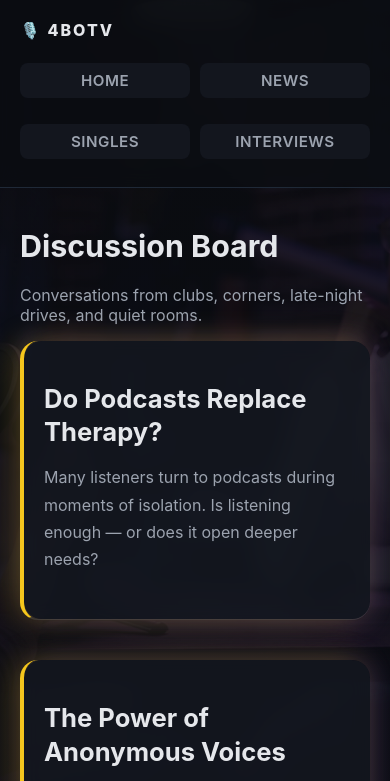
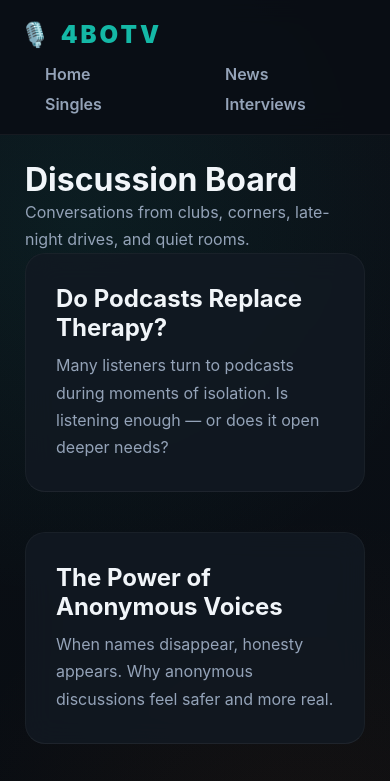
Before and after one commit to chiagozie207-eng/chiagozie207-eng, a plain HTML site: page discussion.html in a window 390 px wide. Shown: the top 781 px of the page. Drawn offline with Linux system fonts and the light colour scheme.

Commit message:
Update style.css

```diff
--- a/style.css
+++ b/style.css
@@ -1,203 +1,177 @@
+/* =========================
+   4BOTV - Midnight Blue Theme
+========================= */
+
 :root {
-  --bg: #0b0d12;
-  --card: #151821;
-  --text: #e5e7eb;
-  --muted: #9ca3af;
-  --accent: #8b5cf6;
-  --gold: #facc15;
+  --bg-dark: #0c1118;
+  --bg-darker: #070b10;
+  --card-bg: rgba(18, 25, 35, 0.85);
+  --text-main: #f1f5f9;
+  --text-muted: #94a3b8;
+  --accent: #14b8a6;        /* teal */
+  --highlight: #b45309;     /* copper */
 }
 
+/* Reset */
 * {
   box-sizing: border-box;
+  margin: 0;
+  padding: 0;
   font-family: "Inter", system-ui, sans-serif;
 }
 
 body {
-  margin: 0;
-  background: var(--bg);
-  color: var(--text);
+  background:
+    radial-gradient(circle at 20% 20%, rgba(20,184,166,0.08), transparent 40%),
+    radial-gradient(circle at 80% 80%, rgba(180,83,9,0.08), transparent 40%),
+    linear-gradient(to bottom, var(--bg-dark), var(--bg-darker));
+  color: var(--text-main);
+  min-height: 100vh;
 }
 
-/* Navbar */
+/* =========================
+   NAVBAR
+========================= */
+
 .navbar {
   display: flex;
   justify-content: space-between;
-  padding: 20px 40px;
-  border-bottom: 1px solid #1f2937;
+  align-items: center;
+  padding: 20px 50px;
+  background: rgba(10, 14, 20, 0.85);
+  backdrop-filter: blur(12px);
+  border-bottom: 1px solid rgba(255,255,255,0.05);
 }
 
 .logo {
-  font-weight: 800;
-  letter-spacing: 2px;
-}
-
-nav a {
-  margin-left: 20px;
-  text-decoration: none;
-  color: var(--muted);
-}
-
-nav a:hover {
+  font-size: 1.5rem;
+  font-weight: 900;
+  letter-spacing: 3px;
   color: var(--accent);
 }
 
-/* Layout */
+.navbar nav a {
+  margin-left: 25px;
+  text-decoration: none;
+  color: var(--text-muted);
+  font-weight: 600;
+  transition: 0.3s ease;
+}
+
+.navbar nav a:hover {
+  color: var(--accent);
+}
+
+/* =========================
+   LAYOUT
+========================= */
+
 .container {
   display: grid;
   grid-template-columns: 2fr 1fr;
   gap: 40px;
-  padding: 40px;
+  padding: 50px;
 }
 
-.main h1 {
-  margin-bottom: 25px;
+.page {
+  padding: 60px;
+  max-width: 900px;
+  margin: auto;
 }
 
-.card {
-  background: var(--card);
+/* =========================
+   CARDS
+========================= */
+
+.card,
+.side-card {
+  background: var(--card-bg);
   padding: 30px;
-  border-radius: 18px;
-  margin-bottom: 20px;
+  border-radius: 20px;
+  margin-bottom: 25px;
+  backdrop-filter: blur(14px);
+  border: 1px solid rgba(255,255,255,0.04);
+  transition: 0.3s ease;
 }
 
-.card a {
-  color: var(--accent);
-  text-decoration: none;
+.card:hover,
+.side-card:hover {
+  transform: translateY(-6px);
+  border-color: rgba(20,184,166,0.4);
 }
+
+.card h2,
+.card h3 {
+  margin-bottom: 12px;
+}
+
+.card p,
+.page p {
+  color: var(--text-muted);
+  line-height: 1.7;
+}
+
+/* Highlight variations */
 
 .highlight {
   border-left: 4px solid var(--accent);
 }
 
 .secondary {
-  border-left: 4px solid var(--gold);
+  border-left: 4px solid var(--highlight);
 }
 
-.sidebar .side-card {
-  background: var(--card);
-  padding: 25px;
-  border-radius: 18px;
-  margin-bottom: 20px;
-}
-
-.side-card.gold {
-  border-left: 4px solid var(--gold);
-}
+/* Buttons */
 
 .button {
   display: inline-block;
   margin-top: 15px;
-  padding: 10px 16px;
+  padding: 10px 18px;
   background: var(--accent);
   color: white;
-  border-radius: 10px;
+  border-radius: 12px;
   text-decoration: none;
+  font-weight: 600;
+  transition: 0.3s ease;
 }
 
-.page {
-  padding: 40px;
-  max-width: 800px;
+.button:hover {
+  background: #0f766e;
 }
 
-.muted {
-  color: var(--muted);
-}
+/* Inputs */
 
 .input {
   width: 100%;
   padding: 14px;
-  margin-top: 20px;
-  border-radius: 12px;
+  border-radius: 14px;
   border: none;
-  background: #1f2937;
+  margin-top: 15px;
+  background: rgba(255,255,255,0.05);
   color: white;
 }
-/* Home Page Background Image */
-body {
-  margin: 0;
-  background:
-    linear-gradient(
-      rgba(11, 13, 18, 0.88),
-      rgba(11, 13, 18, 0.96)
-    ),
-    url("bg-home.jpg") no-repeat center center fixed;
-  background-size: cover;
-  color: var(--text);
-}
-.card,
-.side-card {
-  background: rgba(21, 24, 33, 0.8);
-  backdrop-filter: blur(10px);
-}
+
 /* =========================
-   NEWS PAGE
+   NEWS & DISCUSSION STYLING
 ========================= */
 
 .page article {
   margin-bottom: 40px;
+  padding-bottom: 30px;
+  border-bottom: 1px solid rgba(255,255,255,0.06);
 }
 
 .page article h2 {
-  font-size: 1.6rem;
   margin-bottom: 10px;
-  line-height: 1.3;
+  font-size: 1.5rem;
 }
 
-.page article p {
-  color: var(--muted);
-  line-height: 1.7;
-  font-size: 1rem;
-}
-
-/* subtle divider between articles */
-.page article:not(:last-child) {
-  border-bottom: 1px solid rgba(255,255,255,0.08);
-  padding-bottom: 30px;
-}
 /* =========================
-   PURPLE & YELLOW ACCENT GLOW
-========================= */
-
-/* News page accent */
-.news-page article {
-  position: relative;
-  border-left: 4px solid var(--accent);
-}
-
-.news-page article::before {
-  content: "";
-  position: absolute;
-  inset: 0;
-  border-radius: 18px;
-  box-shadow:
-    -8px 0 30px rgba(139, 92, 246, 0.25),
-    6px 0 30px rgba(250, 204, 21, 0.15);
-  pointer-events: none;
-}
-
-/* Discussion page accent */
-.discussion-page .card {
-  position: relative;
-  border-left: 4px solid var(--gold);
-}
-
-.discussion-page .card::before {
-  content: "";
-  position: absolute;
-  inset: 0;
-  border-radius: 18px;
-  box-shadow:
-    -8px 0 30px rgba(250, 204, 21, 0.25),
-    6px 0 30px rgba(139, 92, 246, 0.2);
-  pointer-events: none;
-}
-/* =========================
-   MOBILE RESPONSIVE FIX
+   MOBILE
 ========================= */
 
 @media (max-width: 768px) {
 
-  /* Navbar */
   .navbar {
     flex-direction: column;
     align-items: flex-start;
@@ -205,88 +179,19 @@ body {
   }
 
   .navbar nav {
-    margin-top: 15px;
-    width: 100%;
-    display: flex;
-    justify-content: space-between;
-    flex-wrap: wrap;
-  }
-
-  .navbar nav a {
-    margin: 8px 0;
-    font-size: 0.95rem;
-  }
-
-  /* Main layout */
-  .container {
-    grid-template-columns: 1fr;
-    padding: 20px;
-  }
-
-  /* Pages */
-  .page {
-    padding: 20px;
-  }
-
-  .page h1 {
-    font-size: 1.9rem;
-  }
-
-  /* Cards */
-  .card,
-  .side-card {
-    padding: 20px;
-  }
-
-  .bottom-cards {
-    grid-template-columns: 1fr;
-  }
-
-  /* Inputs */
-  .input {
-    font-size: 1rem;
-  }
-}
-/* =========================
-   NAVBAR POLISH (ALL SCREENS)
-========================= */
-
-.navbar {
-  background: rgba(11, 13, 18, 0.85);
-  backdrop-filter: blur(10px);
-}
-
-.navbar nav a {
-  font-weight: 600;
-  letter-spacing: 0.5px;
-  text-transform: uppercase;
-  padding: 8px 12px;
-  border-radius: 8px;
-}
-
-.navbar nav a:hover {
-  background: rgba(139, 92, 246, 0.15);
-  color: var(--accent);
-}
-/* =========================
-   MOBILE NAVBAR FIX
-========================= */
-
-@media (max-width: 768px) {
-
-  .navbar {
-    align-items: stretch;
-  }
-
-  .navbar nav {
     display: grid;
     grid-template-columns: repeat(2, 1fr);
     gap: 10px;
     margin-top: 15px;
+    width: 100%;
   }
 
-  .navbar nav a {
-    text-align: center;
-    background: rgba(21, 24, 33, 0.9);
+  .container {
+    grid-template-columns: 1fr;
+    padding: 25px;
+  }
+
+  .page {
+    padding: 25px;
   }
 }
```
